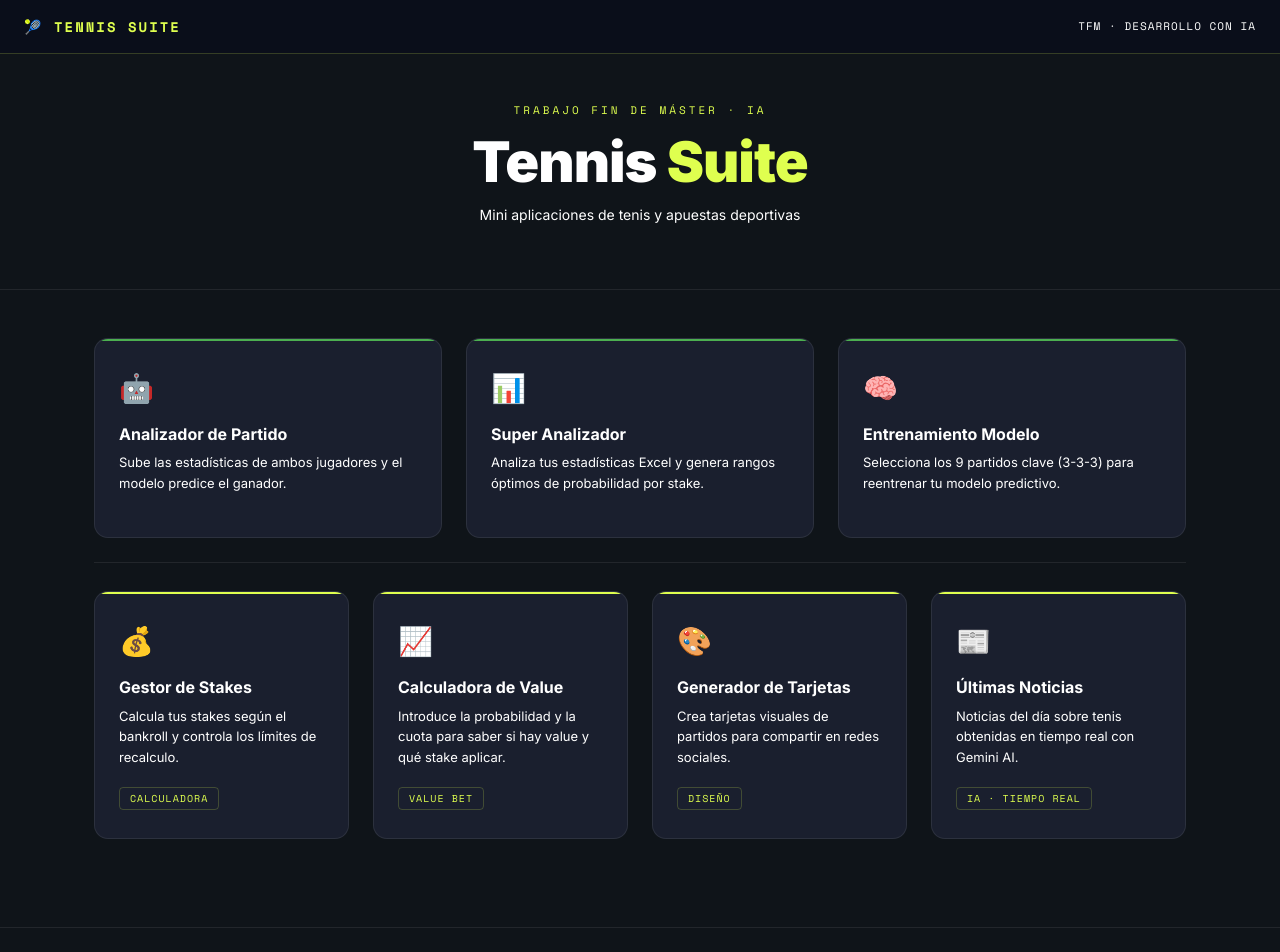
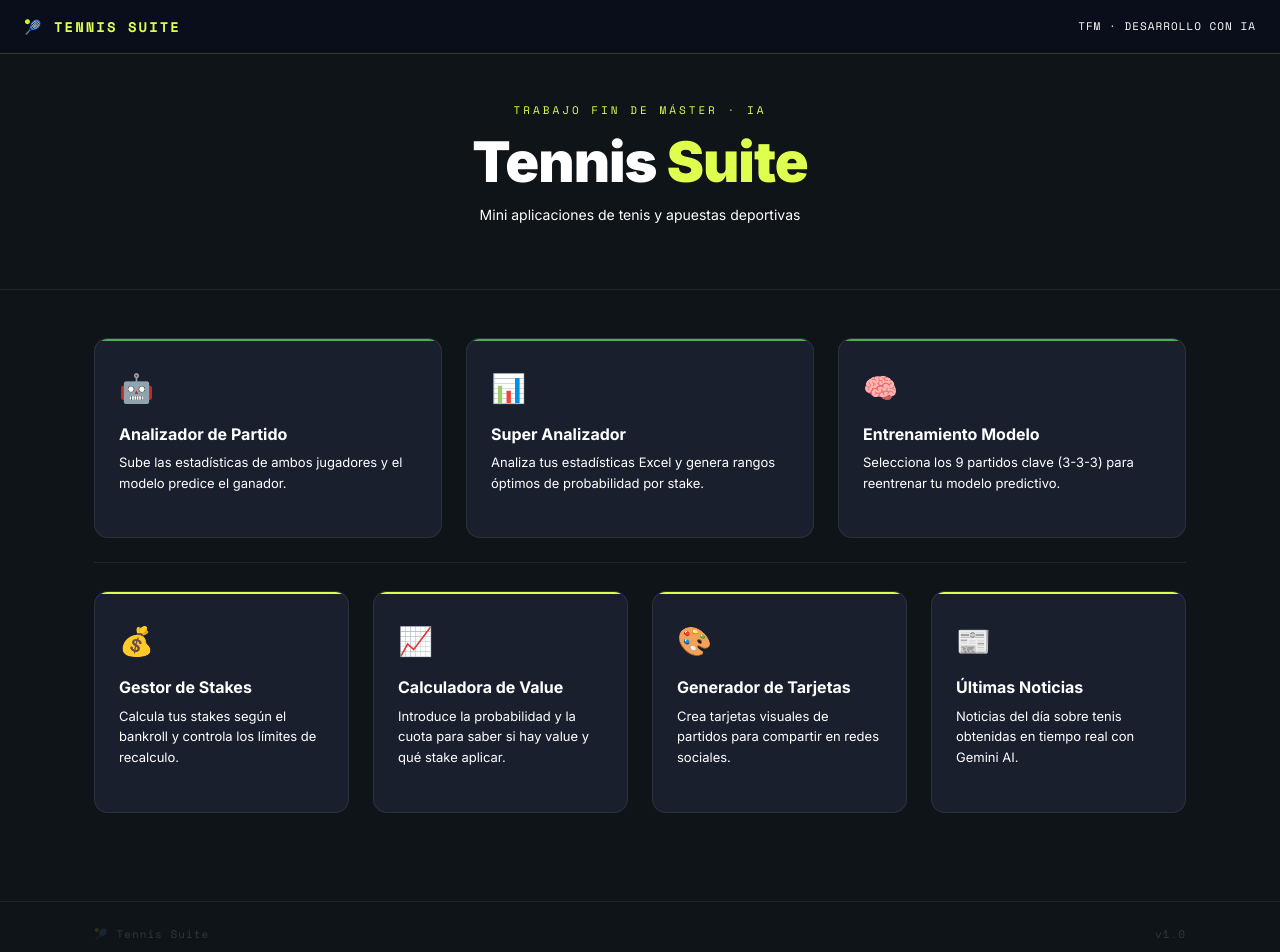
Before and after one commit to BorjaGZ/tfm-tennis-suite, a Next.js app: page / in a window 1280 px wide. Shown: the top 952 px of the page. Built offline with nearby package versions, Linux system fonts and the light colour scheme.

Commit message:
feat: Cambio diseño menú principal eliminado badget inferior de las opciones

```diff
--- a/app/page.tsx
+++ b/app/page.tsx
@@ -12,8 +12,6 @@ const appsFilaSuperior = [
     href: "/super-analizador",
     title: "Super Analizador",
     desc: "Analiza tus estadísticas Excel y genera rangos óptimos de probabilidad por stake.",
-    badge: "Análisis Excel",
-    badgeClass: "ts-badge-green",
     accentClass: "ts-card-accent-green",
     icon: "📊",
   },
@@ -21,8 +19,6 @@ const appsFilaSuperior = [
     href: "/entrenamiento-modelo",
     title: "Entrenamiento Modelo",
     desc: "Selecciona los 9 partidos clave (3-3-3) para reentrenar tu modelo predictivo.",
-    badge: "Selección IA",
-    badgeClass: "ts-badge-green",
     accentClass: "ts-card-accent-green",
     icon: "🧠",
   },
@@ -33,8 +29,6 @@ const appsFilaInferior = [
     href: "/gestor-stakes",
     title: "Gestor de Stakes",
     desc: "Calcula tus stakes según el bankroll y controla los límites de recalculo.",
-    badge: "Calculadora",
-    badgeClass: "ts-badge-lime",
     accentClass: "ts-card-accent-lime",
     icon: "💰",
   },
@@ -42,8 +36,6 @@ const appsFilaInferior = [
     href: "/calculadora-value",
     title: "Calculadora de Value",
     desc: "Introduce la probabilidad y la cuota para saber si hay value y qué stake aplicar.",
-    badge: "Value Bet",
-    badgeClass: "ts-badge-lime",
     accentClass: "ts-card-accent-lime",
     icon: "📈",
   },
@@ -51,8 +43,6 @@ const appsFilaInferior = [
     href: "/generador-tarjetas",
     title: "Generador de Tarjetas",
     desc: "Crea tarjetas visuales de partidos para compartir en redes sociales.",
-    badge: "Diseño",
-    badgeClass: "ts-badge-lime",
     accentClass: "ts-card-accent-lime",
     icon: "🎨",
   },
@@ -60,8 +50,6 @@ const appsFilaInferior = [
     href: "/ultimas-noticias",
     title: "Últimas Noticias",
     desc: "Noticias del día sobre tenis obtenidas en tiempo real con Gemini AI.",
-    badge: "IA · Tiempo Real",
-    badgeClass: "ts-badge-lime",
     accentClass: "ts-card-accent-lime",
     icon: "📰",
   },
@@ -130,7 +118,6 @@ export default function Home() {
                 <p className="ts-text-muted-custom mb-3" style={{ fontSize: "13px", lineHeight: 1.6 }}>
                   {app.desc}
                 </p>
-                <span className={`ts-badge ${app.badgeClass}`}>{app.badge}</span>
               </Link>
             </div>
           ))}
```
